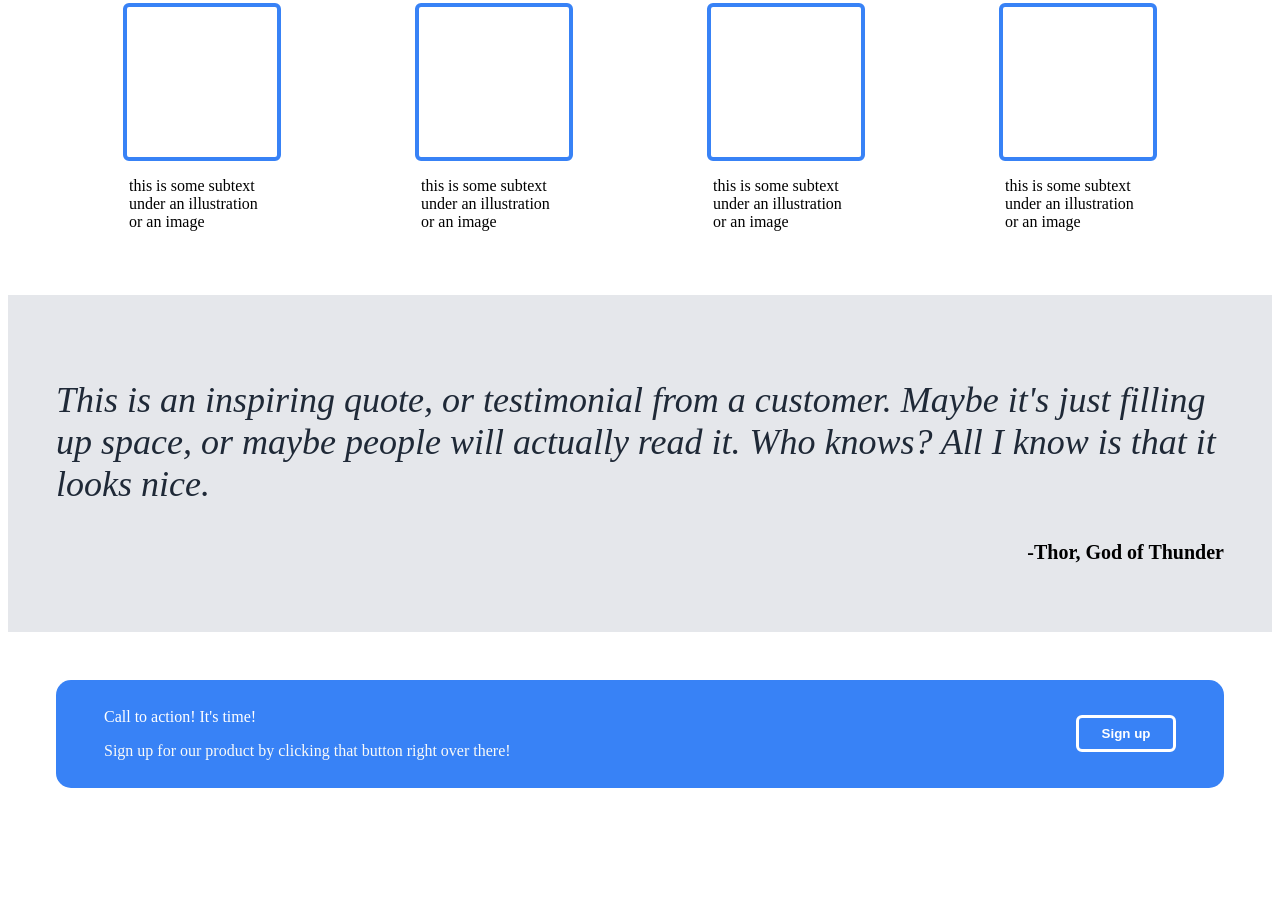
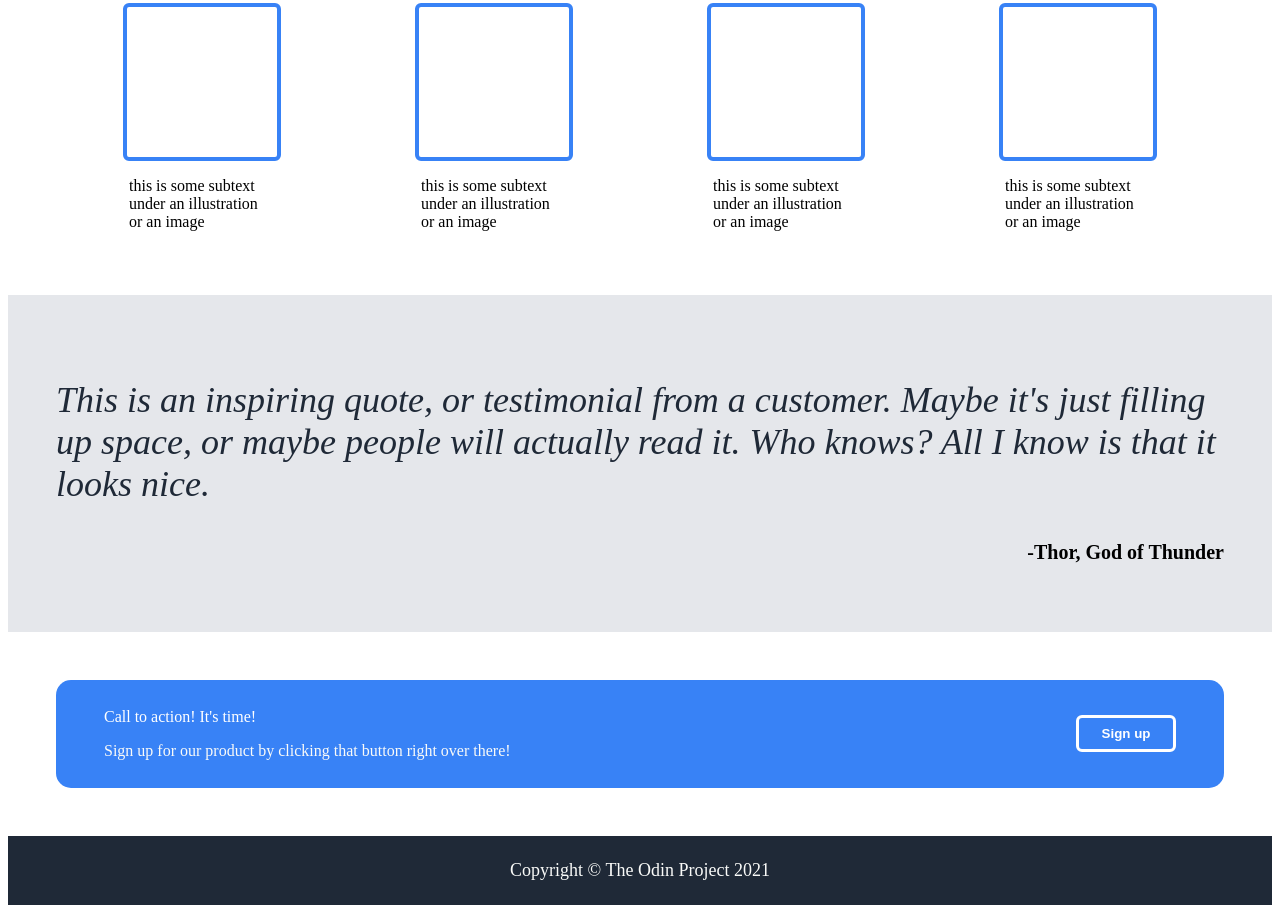
Before and after one commit to Bstrinic/landing-page-odin, a plain HTML site: page index.html in a window 1280 px wide. Shown: the part 445-1358 px from the top of the page. Before the commit the page ends 1281 px from the top, so only its background shows below. Drawn offline with Linux system fonts and the light colour scheme.

Commit message:
Added the footer with the appropriate styling.

```diff
--- a/index.html
+++ b/index.html
@@ -73,6 +73,10 @@
             <button class="call-to-action-button">Sign up</button>
           </div>
         </div>
+      </div>
+
+      <div class="footer">
+        <div class="footer-text">Copyright © The Odin Project 2021</div>
       </div>
   </body>
 
--- a/style.css
+++ b/style.css
@@ -293,3 +293,16 @@
     justify-content: center;
     margin-right: 48px;
 }
+
+.footer {
+    display: flex;
+    background-color: #1F2937;
+    align-items: center;
+    justify-content: center;
+    padding: 24px;
+}
+
+.footer-text {
+    font-size: 18px;
+    color: #F9FAF8;
+}
```
